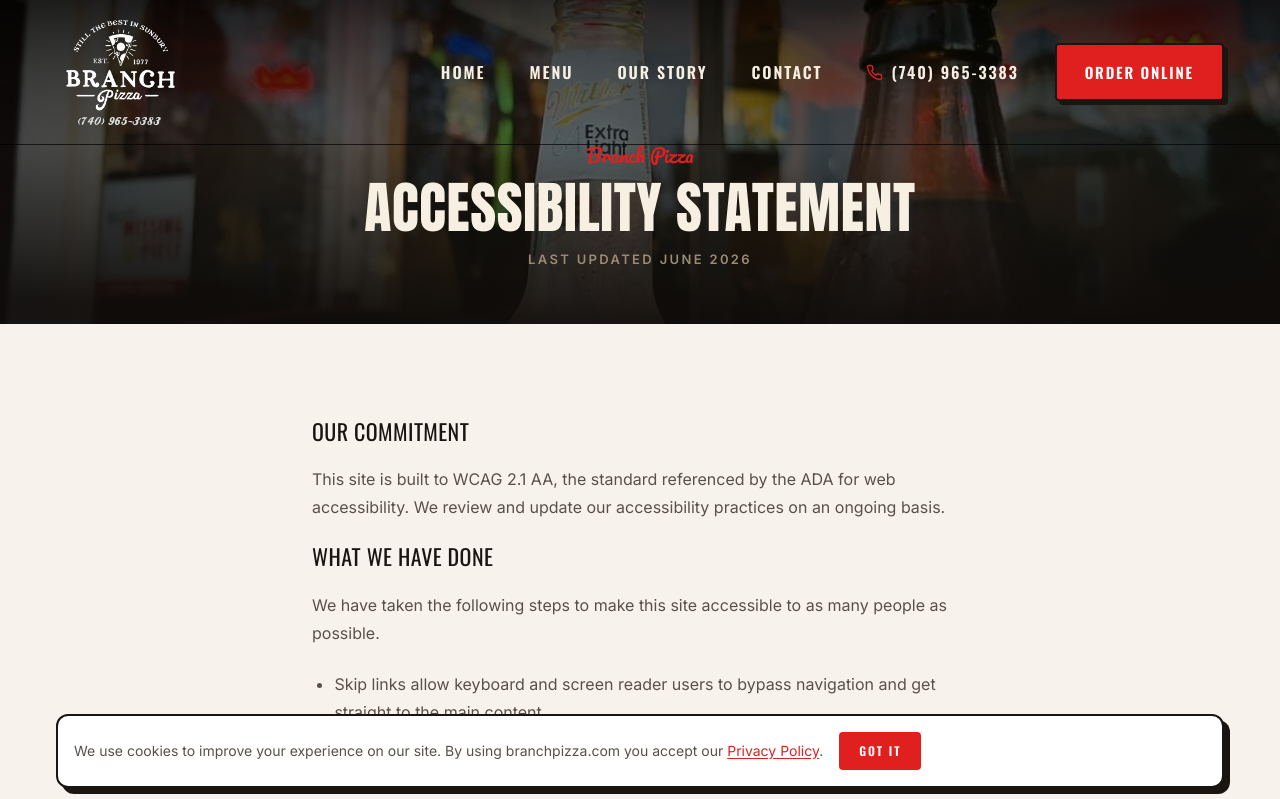
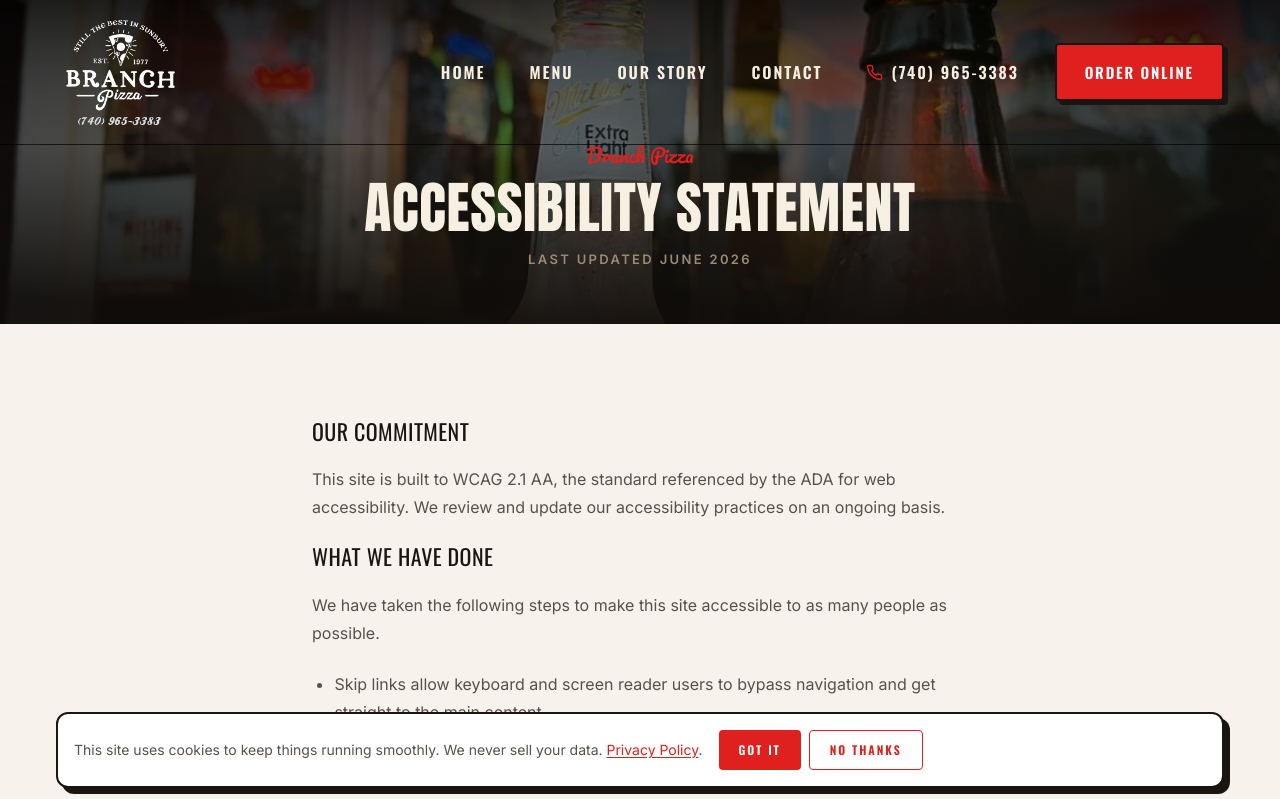
Before and after one commit to adamloomis-lab/branch-pizza, a React (Vite) app: page /accessibility in a window 1280 px wide. Shown: the top 799 px of the page. Built offline with nearby package versions, Linux system fonts and the light colour scheme.

Commit message:
ux: add cookie consent banner with accept/decline

```diff
--- a/src/components/CookieBanner.tsx
+++ b/src/components/CookieBanner.tsx
@@ -1,26 +1,29 @@
 import { useEffect, useState } from 'react'
 import { Link } from 'wouter'
 
-// Dismissible cookie-consent notice. Remembers dismissal in localStorage so it
+// Dismissible cookie-consent notice. Remembers choice in localStorage so it
 // shows once. Sits above the mobile order bar.
-const KEY = 'bp-cookie-ok'
+const KEY = 'cookie-consent'
 
 export default function CookieBanner() {
   const [show, setShow] = useState(false)
 
   useEffect(() => {
+    const delay = setTimeout(() => {
       try {
         if (!localStorage.getItem(KEY)) setShow(true)
       } catch {
         /* private mode, just don't show */
       }
+    }, 700)
+    return () => clearTimeout(delay)
   }, [])
 
   if (!show) return null
 
-  const dismiss = () => {
+  const respond = (value: 'accepted' | 'declined') => {
     try {
-      localStorage.setItem(KEY, '1')
+      localStorage.setItem(KEY, value)
     } catch {
       /* ignore */
     }
@@ -28,23 +31,36 @@ export default function CookieBanner() {
   }
 
   return (
-    <div className="fixed inset-x-0 bottom-14 z-50 lg:bottom-0">
+    <div
+      role="region"
+      aria-label="Cookie consent"
+      className="fixed inset-x-0 bottom-14 z-50 lg:bottom-0"
+    >
       <div className="container-x py-3">
         <div className="card-brut flex flex-col items-center gap-3 rounded-xl p-4 sm:flex-row sm:gap-4">
           <p className="text-center text-sm text-ink-soft sm:text-left">
-            We use cookies to improve your experience on our site. By using branchpizza.com you accept our{' '}
+            This site uses cookies to keep things running smoothly. We never sell your data.{' '}
             <Link href="/privacy" className="text-brick underline underline-offset-2 hover:text-brick-dark">
               Privacy Policy
             </Link>
             .
           </p>
+          <div className="flex shrink-0 gap-2">
             <button
               type="button"
-            onClick={dismiss}
-            className="shrink-0 rounded bg-brick px-5 py-2.5 font-cond text-[12px] font-semibold uppercase tracking-[0.16em] text-on-brick transition-colors hover:bg-brick-dark"
+              onClick={() => respond('accepted')}
+              className="rounded bg-brick px-5 py-2.5 font-cond text-[12px] font-semibold uppercase tracking-[0.16em] text-on-brick transition-colors hover:bg-brick-dark"
             >
-            Got it
+              Got It
             </button>
+            <button
+              type="button"
+              onClick={() => respond('declined')}
+              className="rounded border border-brick px-5 py-2.5 font-cond text-[12px] font-semibold uppercase tracking-[0.16em] text-brick transition-colors hover:bg-brick/10"
+            >
+              No Thanks
+            </button>
+          </div>
         </div>
       </div>
     </div>
```
Lines whose indentation alone changed are shown as unchanged.
